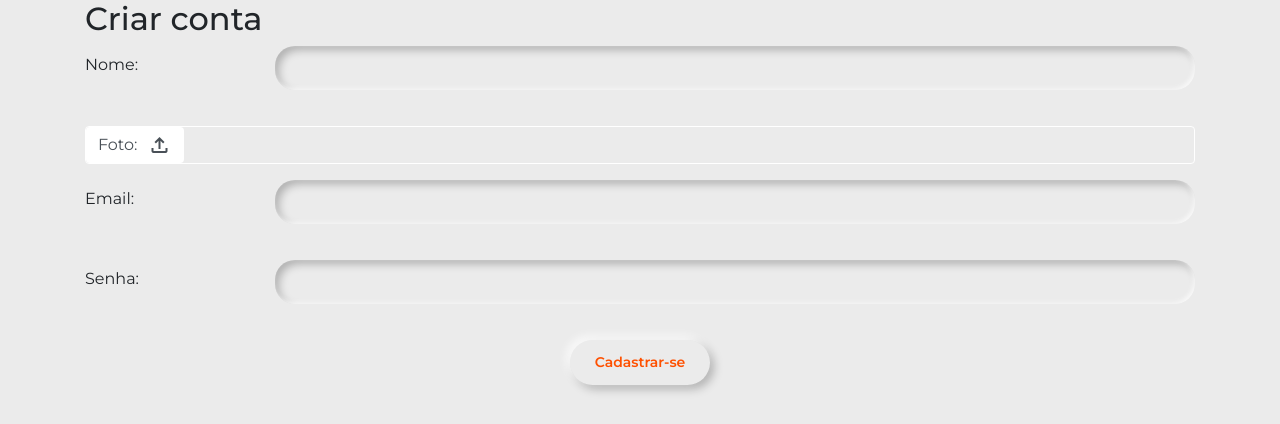
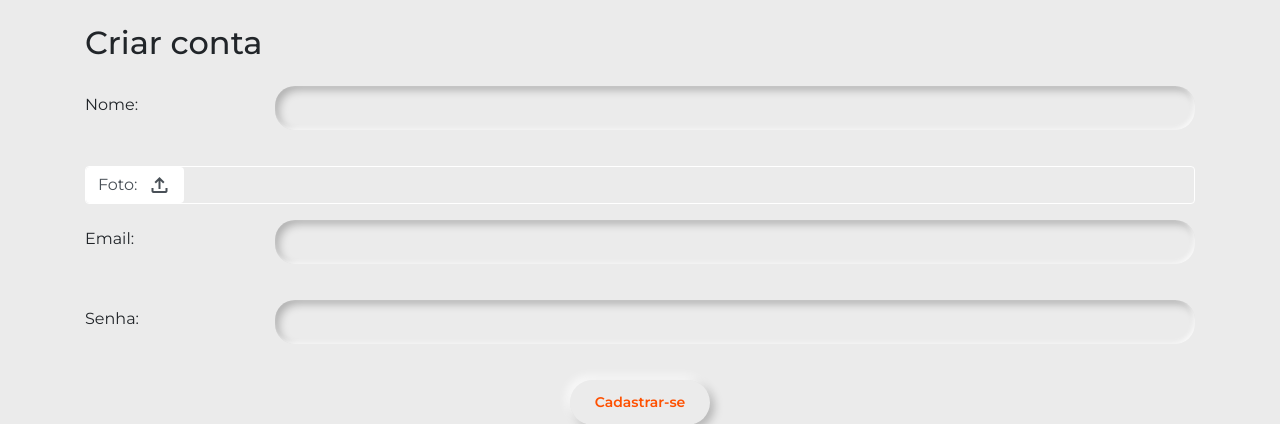
Before and after one commit to senaleticia/dryblog, a PHP site: page /cadastrar-usuario.php in a window 1280 px wide. Shown: the top 424 px of the page. Run offline with PHP 8.4, Linux system fonts and the light colour scheme; data that the repository does not hold is empty.

Commit message:
last repairs

```diff
--- a/cadastrar-usuario.php
+++ b/cadastrar-usuario.php
@@ -133,7 +133,7 @@ if (isset($_FILES['fileFoto']) != "") {
 
 <body>
     <div class="container">
-        <h2>Criar conta</h2>
+        <h2 class="my-4">Criar conta</h2>
 
         <form action="#" method="POST" name="cadastroUsuario" id="cadastroUsuario" enctype="multipart/form-data">
             <div class="mb-3 row">
```
Also changed, not shown: img/icon-comment.png (deleted), img/slick-dots-active.png (deleted), img/slick-dots.png (deleted).
